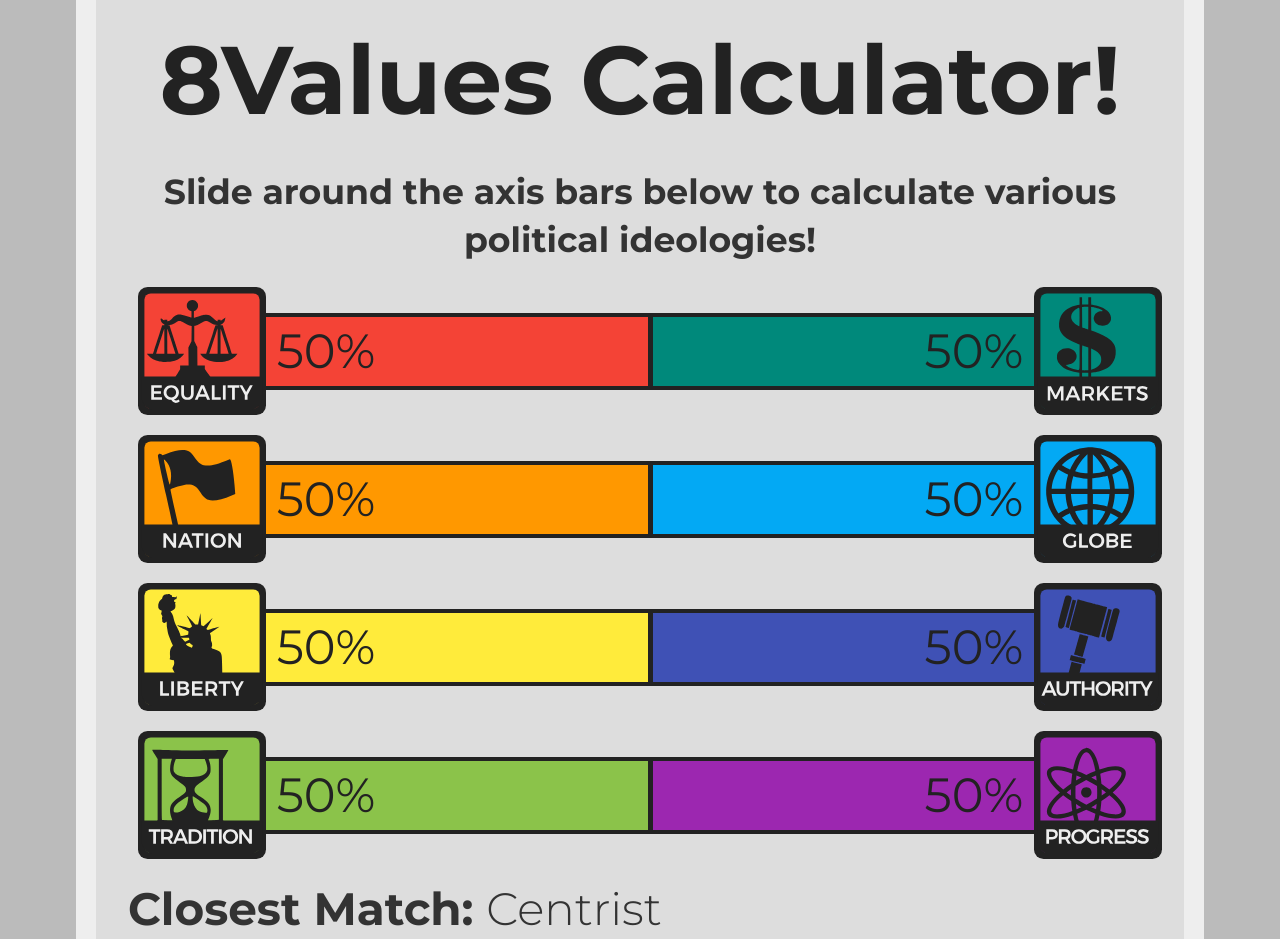
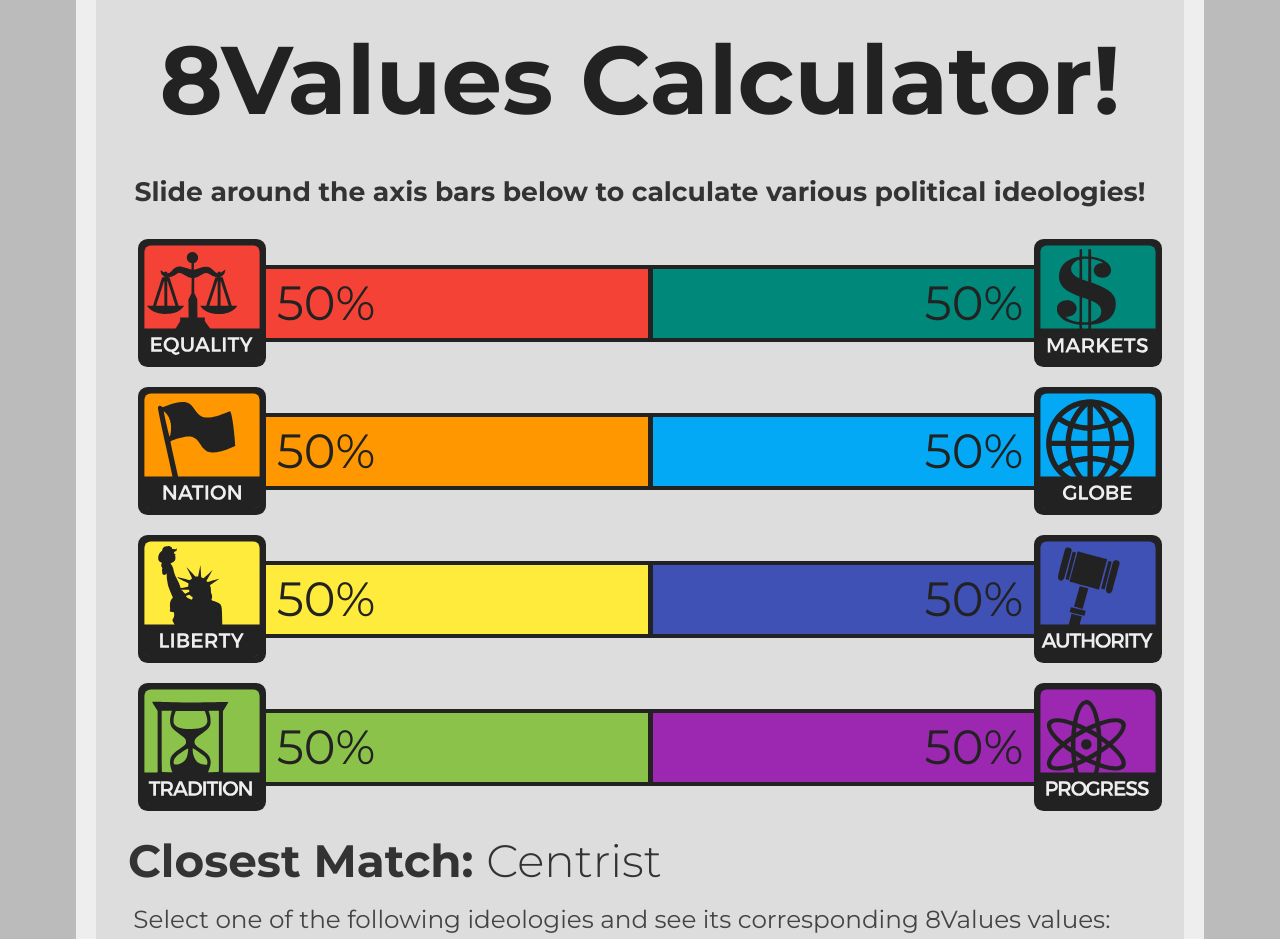
Before and after one commit to RadicalSpace/8valuescalculator, a plain HTML site: page index.html in a window 1280 px wide. Shown: the top 939 px of the page. Drawn offline with Linux system fonts and the light colour scheme.

Commit message:
Update index.html

```diff
--- a/index.html
+++ b/index.html
@@ -12,7 +12,7 @@
 
 <body>
   <h1>8Values Calculator!</h1>
-  <h2 style="text-align:center;font-size:26pt;">Slide around the axis bars below to calculate various political ideologies!</h2>
+  <h2 style="text-align:center;font-size:20pt;">Slide around the axis bars below to calculate various political ideologies!</h2>
   <div class="axis" style="padding:10px;">
     <img id="img-equality" src="value_images/equality.svg" height="128pt"/>
     <div class="bar equality" id="bar-equality"><div class="text-wrapper" id="equality">50%</div></div>
```
